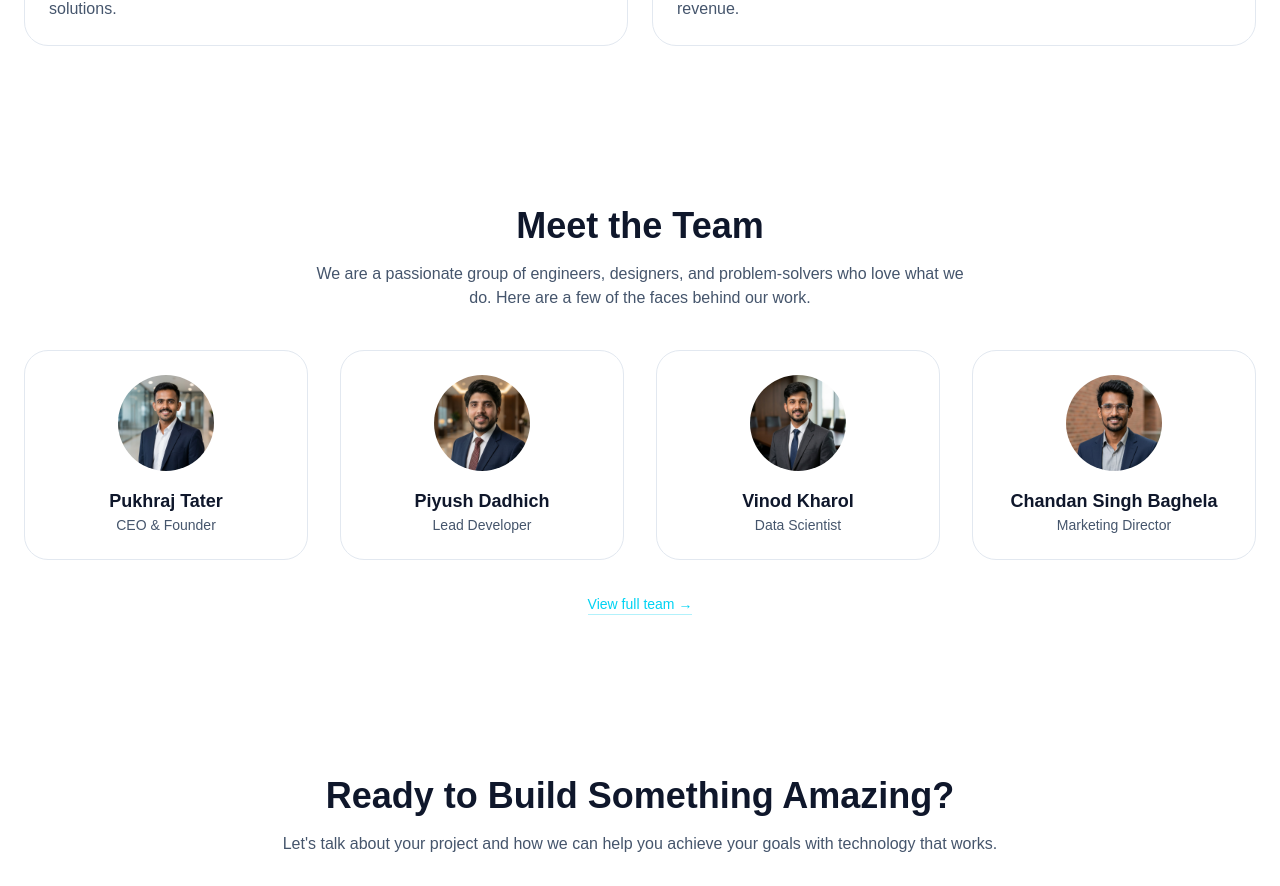
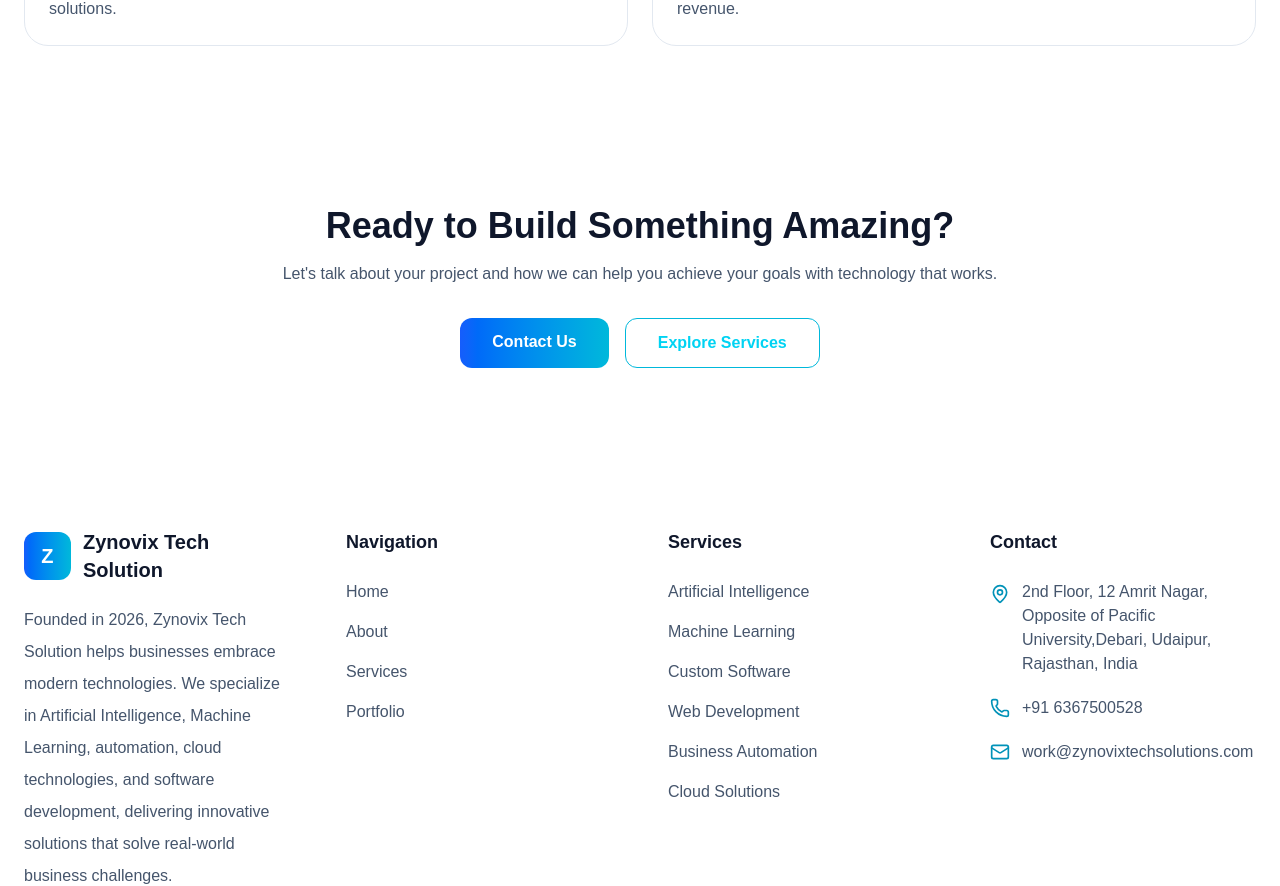
Before and after one commit to ritik733/zynovixtechsolution, a Next.js app: page /about in a window 1280 px wide. Shown: the part 2320-3206 px from the top of the page. Built offline with nearby package versions, Linux system fonts and the light colour scheme.

Commit message:
Update About page content to align with homepage (Web/ERP/Custom Software)

```diff
--- a/app/about/page.tsx
+++ b/app/about/page.tsx
@@ -226,69 +226,6 @@
         </div>
       </section>
 
-      {/* Meet the Team – updated with real members */}
-      <section className="py-20">
-        <div className="mx-auto max-w-7xl px-6 text-center">
-          <h2 className="mb-4 text-4xl font-bold text-slate-900 dark:text-white">Meet the Team</h2>
-          <p className="mx-auto max-w-2xl text-slate-600 dark:text-slate-300">
-            We are a passionate group of engineers, designers, and problem‑solvers
-            who love what we do. Here are a few of the faces behind our work.
-          </p>
-          <div className="mt-10 grid gap-8 sm:grid-cols-2 lg:grid-cols-4">
-            {[
-              {
-                name: "Pukhraj Tater",
-                role: "CEO & Founder",
-                image: "/images/team/Pukhraj-tater.png",
-              },
-              {
-                name: "Piyush Dadhich",
-                role: "Lead Developer",
-                image: "/images/team/Piyush-Dadhich.png",
-              },
-              {
-                name: "Vinod Kharol",
-                role: "Data Scientist",
-                image: "/images/team/Vinod-Kharol.png",
-              },
-              {
-                name: "Chandan Singh Baghela",
-                role: "Marketing Director",
-                image: "/images/team/Chandan-Singh.png",
-              },
-            ].map((member) => (
-              <div
-                key={member.name}
-                className="rounded-3xl border border-slate-200 bg-white/90 p-6 transition hover:-translate-y-1 hover:border-cyan-500 dark:border-slate-800 dark:bg-slate-900/60"
-              >
-                <img
-                  src={member.image}
-                  alt={member.name}
-                  className="mx-auto h-24 w-24 rounded-full object-cover"
-                />
-
-                <h3 className="mt-4 text-lg font-semibold text-slate-900 dark:text-white">
-                  {member.name}
-                </h3>
-
-                <p className="text-sm text-slate-600 dark:text-slate-400">
-                  {member.role}
-                </p>
-              </div>
-            ))}
-          </div>
-          {/* Link to full Team page */}
-          <div className="mt-8">
-            <Link
-              href="/team"
-              className="inline-block text-cyan-400 hover:text-cyan-300 transition-colors text-sm font-medium border-b border-cyan-400/30 hover:border-cyan-400"
-            >
-              View full team →
-            </Link>
-          </div>
-        </div>
-      </section>
-
       {/* CTA – dark with gradient buttons */}
       <section className="py-20 text-center">
         <div className="mx-auto max-w-3xl px-6">
```
